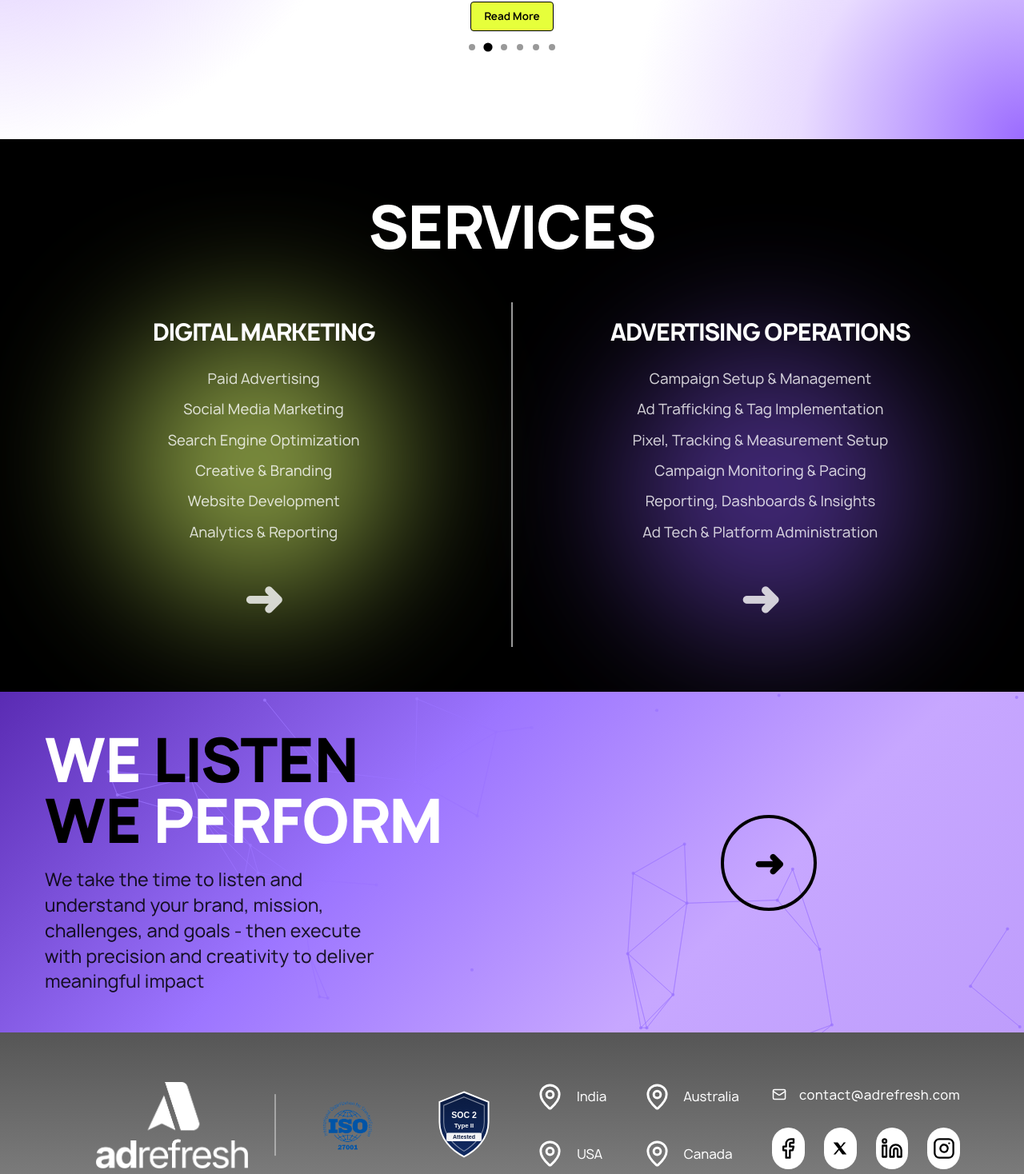
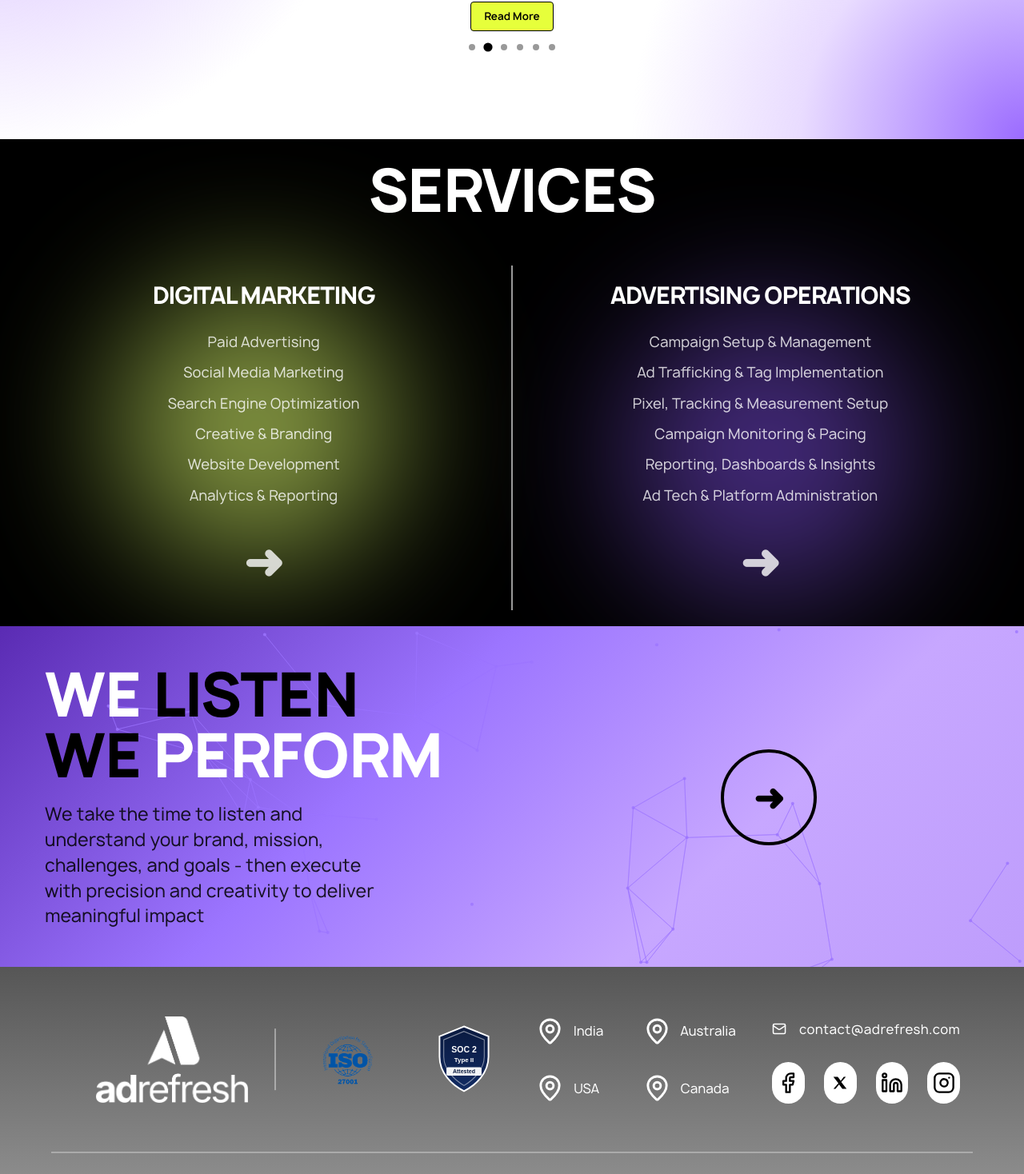
Before and after one commit to adrefresh/Rebrand-optimized-, a Next.js app: page / in a window 1280 px wide. Shown: the part 4371-5839 px from the top of the page at 80% size. Built offline with nearby package versions, Linux system fonts and the light colour scheme.

Commit message:
few changes made

```diff
--- a/app/components/Footer.tsx
+++ b/app/components/Footer.tsx
@@ -683,6 +683,7 @@
 //     </footer>
 //   );
 // }
+
 "use client";
 
 import Image from "next/image";
@@ -739,26 +740,29 @@ export default function Footer() {
         </div>
 
         {/* ================= 3. LOCATIONS (ALWAYS 2x2) ================= */}
-        <div className="grid grid-cols-2 gap-8 text-base leading-relaxed">
-          <div className="flex items-center gap-4">
-            <MapPin className="w-[35px] h-[35px] shrink-0" />
+        {/* ================= 3. LOCATIONS (Responsive 2x2) ================= */}
+<div className="grid grid-cols-2 gap-4 sm:gap-6 md:gap-8 text-sm sm:text-base leading-relaxed">
+
+  <div className="flex items-center gap-2 sm:gap-3">
+    <MapPin className="w-5 h-5 sm:w-6 sm:h-6 md:w-8 md:h-8 lg:w-[35px] lg:h-[35px] shrink-0" />
     <span>India</span>
   </div>
 
-          <div className="flex items-center gap-4">
-            <MapPin className="w-[35px] h-[35px] shrink-0" />
+  <div className="flex items-center gap-2 sm:gap-3">
+    <MapPin className="w-5 h-5 sm:w-6 sm:h-6 md:w-8 md:h-8 lg:w-[35px] lg:h-[35px] shrink-0" />
     <span>Australia</span>
   </div>
 
-          <div className="flex items-center gap-4">
-            <MapPin className="w-[35px] h-[35px] shrink-0" />
+  <div className="flex items-center gap-2 sm:gap-3">
+    <MapPin className="w-5 h-5 sm:w-6 sm:h-6 md:w-8 md:h-8 lg:w-[35px] lg:h-[35px] shrink-0" />
     <span>USA</span>
   </div>
 
-          <div className="flex items-center gap-4">
-            <MapPin className="w-[35px] h-[35px] shrink-0" />
+  <div className="flex items-center gap-2 sm:gap-3">
+    <MapPin className="w-5 h-5 sm:w-6 sm:h-6 md:w-8 md:h-8 lg:w-[35px] lg:h-[35px] shrink-0" />
     <span>Canada</span>
   </div>
+
 </div>
 
         {/* ================= 4. MAIL + SOCIAL ICONS ================= */}
@@ -772,7 +776,7 @@ export default function Footer() {
 
           {/* SOCIAL ICONS ROW */}
           <div className="flex items-center gap-6">
-            <a className="social fb" href="#"><Facebook size={28} /></a>
+            <a className="social fb" href="https://www.facebook.com/adrefreshmedia"><Facebook size={28} /></a>
 
             <a className="social x" href="#" aria-label="X">
               <svg
@@ -784,8 +788,8 @@ export default function Footer() {
               </svg>
             </a>
 
-            <a className="social in" href="#"><Linkedin size={28} /></a>
-            <a className="social insta" href="#"><Instagram size={28} /></a>
+            <a className="social in" href="https://www.linkedin.com/company/adrefreshmedia/"><Linkedin size={28} /></a>
+            <a className="social insta" href="https://www.instagram.com/adrefreshmedia/"><Instagram size={28} /></a>
           </div>
         </div>
       </div>
--- a/app/components/contact-us-components/contact-hero.tsx
+++ b/app/components/contact-us-components/contact-hero.tsx
@@ -11,9 +11,9 @@ export default function ContactHero() {
 
         /* HEIGHTS */
         h-[55vh]              /* 📱 small mobile */
-        sm:h-[65vh]           /* 📱 large mobile */
-        md:h-[75vh]           /* 📱 tablet */
-        lg:h-[85vh]           /* 💻 laptop */
+        sm:h-[68vh]           /* 📱 large mobile */
+        md:h-[77vh]           /* 📱 tablet */
+        lg:h-[87vh]           /* 💻 laptop */
         xl:h-[90vh]           /* 🖥 desktop */
         2xl:h-[95vh]          /* 🖥 large desktop */
       "
--- a/app/components/homePageComponents/Why-us.tsx
+++ b/app/components/homePageComponents/Why-us.tsx
@@ -758,7 +758,7 @@ export default function WhyUsSection() {
 
           {/* DOT */}
           <div className="relative flex justify-center">
-            <span className="absolute top-1/2 -translate-y-1/2 h-4 w-4 rounded-full border-2 border-white bg-[var(--green-20)] ml-4" />
+            <span className="absolute top-1/2 -translate-y-1/2 h-4 w-4 rounded-full border-2 border-white bg-[var(--green-20)] ml-3.5" />
           </div>
 
           {/* TEXT */}
@@ -817,7 +817,7 @@ export default function WhyUsSection() {
 
           {/* DOT */}
           <div className="relative flex justify-center">
-            <span className="absolute top-1/2 -translate-y-1/2 h-4 w-4 rounded-full border-2 border-white bg-[var(--green-20)] ml-4" />
+            <span className="absolute top-1/2 -translate-y-1/2 h-4 w-4 rounded-full border-2 border-white bg-[var(--green-20)] ml-3.5" />
           </div>
 
           {/* TEXT */}
@@ -843,7 +843,7 @@ export default function WhyUsSection() {
 
           {/* DOT */}
           <div className="relative flex justify-center">
-            <span className="absolute top-1/2 -translate-y-1/2 h-4 w-4 rounded-full border-2 border-white bg-[var(--green-20)] ml-4" />
+            <span className="absolute top-1/2 -translate-y-1/2 h-4 w-4 rounded-full border-2 border-white bg-[var(--green-20)] ml-3.5" />
           </div>
 
           {/* TEXT */}
--- a/app/components/homePageComponents/services-section.tsx
+++ b/app/components/homePageComponents/services-section.tsx
@@ -503,32 +503,39 @@ export default function Services() {
       className="
         relative
         w-full
+
         overflow-hidden
         bg-black
-        py-10
-        sm:py-14
+        py-5
+        sm:py-5
         md:w-screen
         md:ml-[calc(50%-50vw)]
+
       "
     >
       {/* TITLE */}
      <h2
   className="
     reveal
-          text-left
-          md:text-center
+    text-center
     font-[900]
     text-white
-          text-[2rem]
-          sm:text-[2.6rem]
-          md:text-[3.8rem]
+    text-[3rem]
+    sm:text-[2.8rem]
+    md:text-[3.2rem]
     lg:text-[4.5rem]
+
+    mt-[-50px]          // 👈 mobile top margin
+    sm:mt-[-40px]      // tablet
+    md:mt-[-10px]     // desktop
+
     mb-10
     px-4
   "
 >
   SERVICES
 </h2>
+
 
       <div
         className="
--- a/app/page.tsx
+++ b/app/page.tsx
@@ -278,11 +278,11 @@ export const metadata: Metadata = {
     title: "AdRefresh – Programmatic Advertising & Ad Operations",
     description:
       "Programmatic advertising and ad operations services built to scale performance, efficiency, and measurable growth.",
-    url: "https://yourdomain.com/",
+    url: "https://adrefresh.com/",
     siteName: "AdRefresh",
     images: [
       {
-        url: "https://yourdomain.com/og/home.png",
+        url: "https://adrefresh.com/og/home.png",
         width: 1200,
         height: 630,
         alt: "AdRefresh – Programmatic Advertising & Ad Operations",
@@ -300,7 +300,7 @@ export const metadata: Metadata = {
     title: "AdRefresh – Programmatic Advertising & Ad Operations",
     description:
       "Scale advertising performance with programmatic advertising and expert ad operations from AdRefresh.",
-    images: ["https://yourdomain.com/og/home.png"],
+    images: ["https://adrefresh.com/images/HomePageImages/conference.png"],
     creator: "@adrefresh", // optional
   },
 
```
Lines whose indentation alone changed are shown as unchanged.
